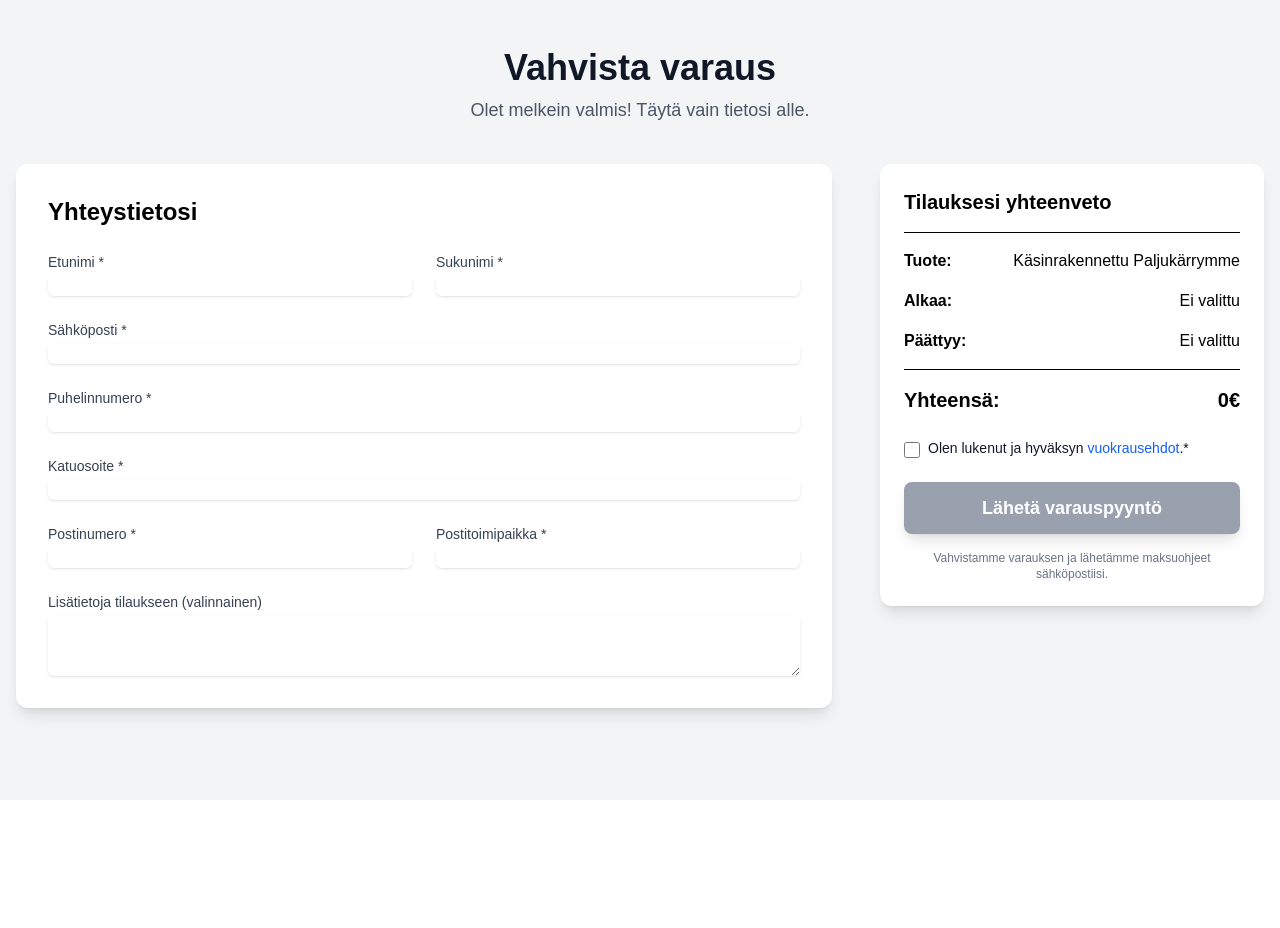
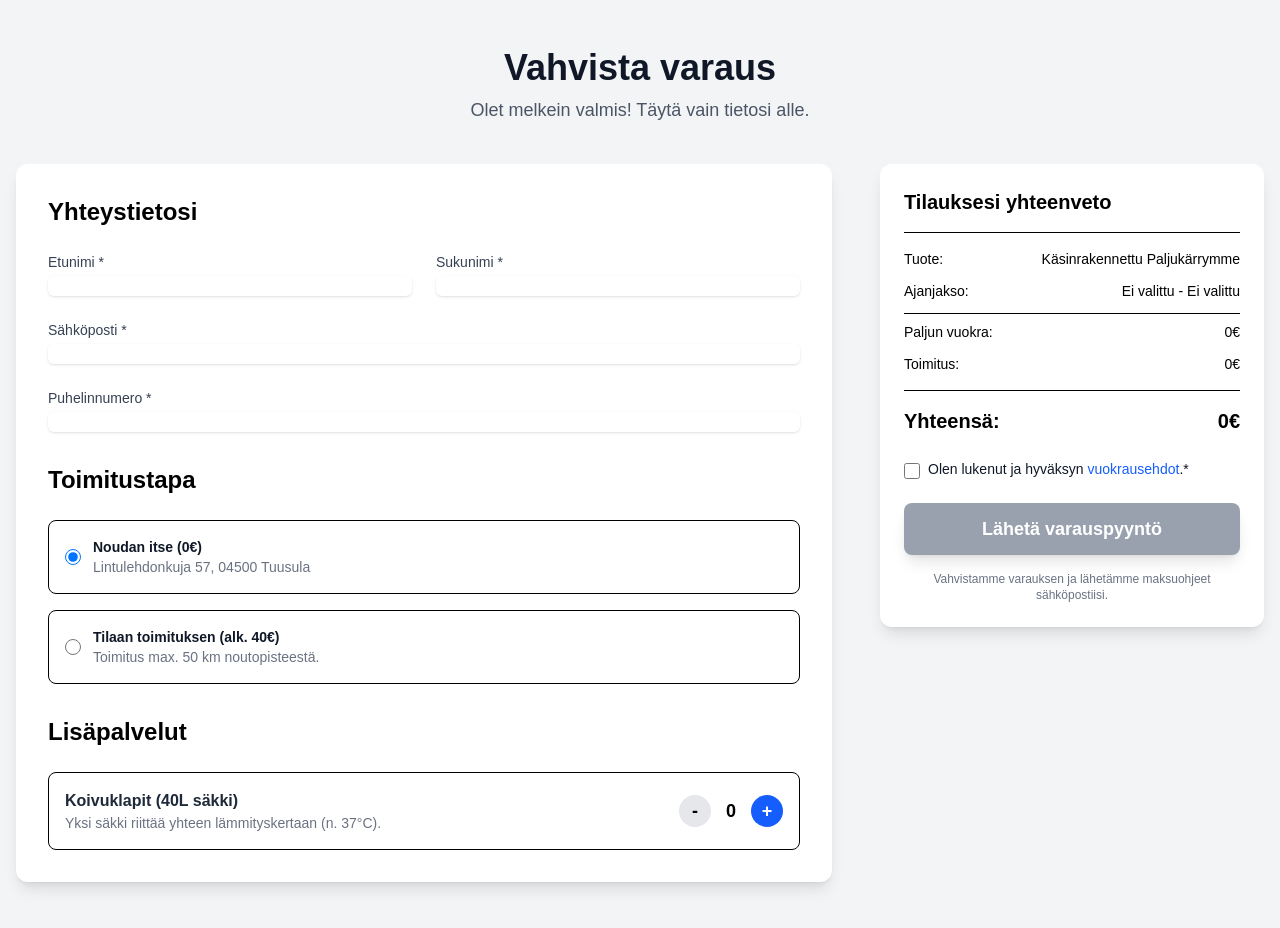
Before and after one commit to OskaNiiranen/paljuvaraus, a Next.js app: page /kassa in a window 1280 px wide. Before the commit the page ends 800 px from the top, so only its background shows below. Built offline with nearby package versions, Linux system fonts and the light colour scheme.

Commit message:
Kassa toimitus ja polttopuut

```diff
--- a/app/globals.css
+++ b/app/globals.css
@@ -5,7 +5,7 @@
   --foreground: #171717;
 }
 
-@theme inline {
+inline {
   --color-background: var(--background);
   --color-foreground: var(--foreground);
   --font-sans: var(--font-geist-sans);
--- a/app/kassa/page.tsx
+++ b/app/kassa/page.tsx
@@ -1,33 +1,50 @@
 "use client";
 
 import { useSearchParams } from "next/navigation";
-import { useState, Suspense } from "react";
+import { useState, useEffect, Suspense } from "react";
 import Link from "next/link";
 
-// Tämä komponentti sisältää kaiken logiikan ja näkymän
+// --- SIMULOITU ETÄISYYSLASKENTA ---
+const getMockDistance = async (
+  zipCode: string
+): Promise<{ distance: number; message: string }> => {
+  return new Promise((resolve) => {
+    setTimeout(() => {
+      if (zipCode.startsWith("04")) {
+        resolve({ distance: 15, message: "Etäisyys on noin 15 km." });
+      } else if (zipCode.startsWith("01") || zipCode.startsWith("00")) {
+        resolve({ distance: 35, message: "Etäisyys on noin 35 km." });
+      } else if (zipCode.startsWith("05")) {
+        resolve({ distance: 45, message: "Etäisyys on noin 45 km." });
+      } else if (zipCode.startsWith("1")) {
+        resolve({ distance: 80, message: "Etäisyys on yli 50 km." });
+      } else {
+        resolve({ distance: 100, message: "Postinumeroa ei tunnistettu." });
+      }
+    }, 500);
+  });
+};
+
+// Komponentti, joka sisältää kaiken logiikan ja näkymän
 function KassaContent() {
   const searchParams = useSearchParams();
 
-  // Luetaan parametrit URL:sta
   const fromDateStr = searchParams.get("from");
   const toDateStr = searchParams.get("to");
   const priceStr = searchParams.get("price");
 
-  // Muotoillaan päivämäärät suomalaiseen muotoon
   const formatDate = (dateString: string | null) => {
     if (!dateString) return "Ei valittu";
     return new Date(dateString).toLocaleDateString("fi-FI");
   };
 
-  // Rakennetaan bookingDetails-olio URL:sta luetuilla tiedoilla
   const bookingDetails = {
     productName: "Käsinrakennettu Paljukärrymme",
     startDate: formatDate(fromDateStr),
     endDate: formatDate(toDateStr),
-    totalPrice: priceStr ? parseInt(priceStr, 10) : 0,
+    basePrice: priceStr ? parseInt(priceStr, 10) : 0,
   };
 
-  // Tila (state) lomakkeen kentille
   const [formData, setFormData] = useState({
     firstName: "",
     lastName: "",
@@ -40,7 +57,49 @@ function KassaContent() {
     termsAccepted: false,
   });
 
-  // Käsittelijä lomakkeen kenttien muutoksille
+  const [deliveryMethod, setDeliveryMethod] = useState<"pickup" | "delivery">(
+    "pickup"
+  );
+  const [deliveryCost, setDeliveryCost] = useState(0);
+  const [deliveryInfo, setDeliveryInfo] = useState("");
+  const [isCheckingDistance, setIsCheckingDistance] = useState(false);
+
+  // LISÄTTY: Tila polttopuusäkkien määrälle
+  const [firewoodBags, setFirewoodBags] = useState(0);
+  const firewoodPricePerBag = 10;
+  const firewoodCost = firewoodBags * firewoodPricePerBag;
+
+  // PÄIVITETTY: Lasketaan kokonaishinta
+  const totalPrice = bookingDetails.basePrice + deliveryCost + firewoodCost;
+
+  useEffect(() => {
+    if (deliveryMethod === "delivery" && formData.zipCode.length === 5) {
+      setIsCheckingDistance(true);
+      setDeliveryInfo("Tarkistetaan etäisyyttä...");
+
+      getMockDistance(formData.zipCode).then((result) => {
+        if (result.distance > 50) {
+          setDeliveryCost(0);
+          setDeliveryInfo(
+            "Toimitus ei valitettavasti ole mahdollinen tähän osoitteeseen (yli 50 km)."
+          );
+        } else if (result.distance > 30) {
+          setDeliveryCost(80);
+          setDeliveryInfo("Toimituksen hinta: 80€");
+        } else {
+          setDeliveryCost(40);
+          setDeliveryInfo("Toimituksen hinta: 40€");
+        }
+        setIsCheckingDistance(false);
+      });
+    } else {
+      setDeliveryInfo("");
+      if (deliveryMethod === "pickup") {
+        setDeliveryCost(0);
+      }
+    }
+  }, [formData.zipCode, deliveryMethod]);
+
   const handleInputChange = (
     e: React.ChangeEvent<HTMLInputElement | HTMLTextAreaElement>
   ) => {
@@ -49,13 +108,9 @@ function KassaContent() {
     const inputValue = isCheckbox
       ? (e.target as HTMLInputElement).checked
       : value;
-    setFormData((prev) => ({
-      ...prev,
-      [name]: inputValue,
-    }));
+    setFormData((prev) => ({ ...prev, [name]: inputValue }));
   };
 
-  // Käsittelijä lomakkeen lähetykselle
   const handleSubmit = (e: React.FormEvent<HTMLFormElement>) => {
     e.preventDefault();
     if (!formData.termsAccepted) {
@@ -63,8 +118,11 @@ function KassaContent() {
       return;
     }
     console.log("Lähetetään varaus:", {
-      ...bookingDetails,
+      booking: bookingDetails,
       customer: formData,
+      delivery: { method: deliveryMethod, cost: deliveryCost },
+      extras: { firewoodBags: firewoodBags, cost: firewoodCost }, // LISÄTTY
+      total: totalPrice,
     });
     alert("Varauspyyntö lähetetty! (Tämä on vain demo)");
   };
@@ -82,11 +140,12 @@ function KassaContent() {
 
       <form onSubmit={handleSubmit}>
         <div className="grid grid-cols-1 lg:grid-cols-3 gap-8 lg:gap-12">
-          {/* Vasen palsta: Asiakkaan tiedot */}
-          <div className="lg:col-span-2 bg-white p-8 rounded-xl shadow-lg">
+          <div className="lg:col-span-2 bg-white p-8 rounded-xl shadow-lg space-y-8">
+            {/* Yhteystiedot */}
+            <div>
               <h2 className="text-2xl font-bold mb-6">Yhteystietosi</h2>
               <div className="grid grid-cols-1 sm:grid-cols-2 gap-6">
-              {/* Etunimi */}
+                {/* Kentät kuten ennenkin... */}
                 <div>
                   <label
                     htmlFor="firstName"
@@ -104,7 +163,6 @@ function KassaContent() {
                     className="mt-1 block w-full rounded-md border-gray-300 shadow-sm focus:border-blue-500 focus:ring-blue-500 sm:text-sm"
                   />
                 </div>
-              {/* Sukunimi */}
                 <div>
                   <label
                     htmlFor="lastName"
@@ -122,7 +180,6 @@ function KassaContent() {
                     className="mt-1 block w-full rounded-md border-gray-300 shadow-sm focus:border-blue-500 focus:ring-blue-500 sm:text-sm"
                   />
                 </div>
-              {/* Sähköposti */}
                 <div className="sm:col-span-2">
                   <label
                     htmlFor="email"
@@ -140,7 +197,6 @@ function KassaContent() {
                     className="mt-1 block w-full rounded-md border-gray-300 shadow-sm focus:border-blue-500 focus:ring-blue-500 sm:text-sm"
                   />
                 </div>
-              {/* Puhelinnumero */}
                 <div className="sm:col-span-2">
                   <label
                     htmlFor="phone"
@@ -158,7 +214,66 @@ function KassaContent() {
                     className="mt-1 block w-full rounded-md border-gray-300 shadow-sm focus:border-blue-500 focus:ring-blue-500 sm:text-sm"
                   />
                 </div>
-              {/* Katuosoite */}
+              </div>
+            </div>
+
+            {/* Toimitusvalinnat */}
+            <div>
+              <h2 className="text-2xl font-bold mb-6">Toimitustapa</h2>
+              <div className="space-y-4">
+                <div
+                  className="flex items-center p-4 border rounded-lg cursor-pointer"
+                  onClick={() => setDeliveryMethod("pickup")}
+                >
+                  <input
+                    type="radio"
+                    name="deliveryMethod"
+                    id="pickup"
+                    checked={deliveryMethod === "pickup"}
+                    onChange={() => setDeliveryMethod("pickup")}
+                    className="h-4 w-4 text-blue-600 border-gray-300 focus:ring-blue-500"
+                  />
+                  <div className="ml-3">
+                    <label
+                      htmlFor="pickup"
+                      className="block text-sm font-bold text-gray-900"
+                    >
+                      Noudan itse (0€)
+                    </label>
+                    <p className="text-sm text-gray-500">
+                      Lintulehdonkuja 57, 04500 Tuusula
+                    </p>
+                  </div>
+                </div>
+                <div
+                  className="flex items-center p-4 border rounded-lg cursor-pointer"
+                  onClick={() => setDeliveryMethod("delivery")}
+                >
+                  <input
+                    type="radio"
+                    name="deliveryMethod"
+                    id="delivery"
+                    checked={deliveryMethod === "delivery"}
+                    onChange={() => setDeliveryMethod("delivery")}
+                    className="h-4 w-4 text-blue-600 border-gray-300 focus:ring-blue-500"
+                  />
+                  <div className="ml-3">
+                    <label
+                      htmlFor="delivery"
+                      className="block text-sm font-bold text-gray-900"
+                    >
+                      Tilaan toimituksen (alk. 40€)
+                    </label>
+                    <p className="text-sm text-gray-500">
+                      Toimitus max. 50 km noutopisteestä.
+                    </p>
+                  </div>
+                </div>
+              </div>
+              {deliveryMethod === "delivery" && (
+                <div className="mt-6 p-4 bg-gray-50 rounded-lg">
+                  <h3 className="text-lg font-semibold mb-4">Toimitusosoite</h3>
+                  <div className="grid grid-cols-1 sm:grid-cols-2 gap-6">
                     <div className="sm:col-span-2">
                       <label
                         htmlFor="address"
@@ -172,11 +287,10 @@ function KassaContent() {
                         id="address"
                         value={formData.address}
                         onChange={handleInputChange}
-                  required
+                        required={deliveryMethod === "delivery"}
                         className="mt-1 block w-full rounded-md border-gray-300 shadow-sm focus:border-blue-500 focus:ring-blue-500 sm:text-sm"
                       />
                     </div>
-              {/* Postinumero */}
                     <div>
                       <label
                         htmlFor="zipCode"
@@ -190,11 +304,11 @@ function KassaContent() {
                         id="zipCode"
                         value={formData.zipCode}
                         onChange={handleInputChange}
-                  required
+                        required={deliveryMethod === "delivery"}
+                        maxLength={5}
                         className="mt-1 block w-full rounded-md border-gray-300 shadow-sm focus:border-blue-500 focus:ring-blue-500 sm:text-sm"
                       />
                     </div>
-              {/* Postitoimipaikka */}
                     <div>
                       <label
                         htmlFor="city"
@@ -208,26 +322,55 @@ function KassaContent() {
                         id="city"
                         value={formData.city}
                         onChange={handleInputChange}
-                  required
+                        required={deliveryMethod === "delivery"}
                         className="mt-1 block w-full rounded-md border-gray-300 shadow-sm focus:border-blue-500 focus:ring-blue-500 sm:text-sm"
                       />
                     </div>
-              {/* Lisätietoja */}
-              <div className="sm:col-span-2">
-                <label
-                  htmlFor="notes"
-                  className="block text-sm font-medium text-gray-700"
+                    {deliveryInfo && (
+                      <div className="sm:col-span-2 text-sm font-medium text-blue-700">
+                        {deliveryInfo}
+                      </div>
+                    )}
+                  </div>
+                </div>
+              )}
+            </div>
+
+            {/* LISÄTTY: Lisäpalvelut */}
+            <div>
+              <h2 className="text-2xl font-bold mb-6">Lisäpalvelut</h2>
+              <div className="bg-white p-4 border rounded-lg">
+                <div className="flex justify-between items-center">
+                  <div>
+                    <h4 className="font-semibold text-gray-800">
+                      Koivuklapit (40L säkki)
+                    </h4>
+                    <p className="text-sm text-gray-500">
+                      Yksi säkki riittää yhteen lämmityskertaan (n. 37°C).
+                    </p>
+                  </div>
+                  <div className="flex items-center gap-3">
+                    <button
+                      type="button"
+                      onClick={() =>
+                        setFirewoodBags((prev) => Math.max(0, prev - 1))
+                      }
+                      className="w-8 h-8 rounded-full bg-gray-200 text-lg font-bold hover:bg-gray-300"
                     >
-                  Lisätietoja tilaukseen (valinnainen)
-                </label>
-                <textarea
-                  name="notes"
-                  id="notes"
-                  rows={3}
-                  value={formData.notes}
-                  onChange={handleInputChange}
-                  className="mt-1 block w-full rounded-md border-gray-300 shadow-sm focus:border-blue-500 focus:ring-blue-500 sm:text-sm"
-                ></textarea>
+                      -
+                    </button>
+                    <span className="text-lg font-bold w-4 text-center">
+                      {firewoodBags}
+                    </span>
+                    <button
+                      type="button"
+                      onClick={() => setFirewoodBags((prev) => prev + 1)}
+                      className="w-8 h-8 rounded-full bg-blue-600 text-white text-lg font-bold hover:bg-blue-700"
+                    >
+                      +
+                    </button>
+                  </div>
+                </div>
               </div>
             </div>
           </div>
@@ -238,22 +381,35 @@ function KassaContent() {
               <h3 className="text-xl font-bold border-b pb-4 mb-4">
                 Tilauksesi yhteenveto
               </h3>
-              <div className="space-y-4">
+              <div className="space-y-3 text-sm">
                 <div className="flex justify-between">
-                  <span className="font-semibold">Tuote:</span>
+                  <span>Tuote:</span>
                   <span>{bookingDetails.productName}</span>
                 </div>
                 <div className="flex justify-between">
-                  <span className="font-semibold">Alkaa:</span>
-                  <span>{bookingDetails.startDate}</span>
+                  <span>Ajanjakso:</span>
+                  <span>
+                    {bookingDetails.startDate} - {bookingDetails.endDate}
+                  </span>
+                </div>
+                <hr className="my-2" />
+                <div className="flex justify-between">
+                  <span>Paljun vuokra:</span>
+                  <span>{bookingDetails.basePrice}€</span>
                 </div>
                 <div className="flex justify-between">
-                  <span className="font-semibold">Päättyy:</span>
-                  <span>{bookingDetails.endDate}</span>
+                  <span>Toimitus:</span>
+                  <span>{deliveryCost}€</span>
                 </div>
+                {firewoodBags > 0 && (
+                  <div className="flex justify-between">
+                    <span>Polttopuut ({firewoodBags} säkkiä):</span>
+                    <span>{firewoodCost}€</span>
+                  </div>
+                )}
                 <div className="border-t pt-4 mt-4 flex justify-between text-xl font-bold">
                   <span>Yhteensä:</span>
-                  <span>{bookingDetails.totalPrice}€</span>
+                  <span>{totalPrice}€</span>
                 </div>
               </div>
               <div className="mt-6">
@@ -285,9 +441,14 @@ function KassaContent() {
               <button
                 type="submit"
                 className="mt-6 w-full bg-green-600 hover:bg-green-700 text-white font-bold text-lg rounded-lg py-3 transition shadow-lg disabled:bg-gray-400 disabled:cursor-not-allowed"
-                disabled={!formData.termsAccepted}
+                disabled={
+                  !formData.termsAccepted ||
+                  (deliveryMethod === "delivery" &&
+                    deliveryCost === 0 &&
+                    formData.zipCode.length === 5)
+                }
               >
-                Lähetä varauspyyntö
+                {isCheckingDistance ? "Tarkistetaan..." : "Lähetä varauspyyntö"}
               </button>
               <p className="text-xs text-gray-500 mt-4 text-center">
                 Vahvistamme varauksen ja lähetämme maksuohjeet sähköpostiisi.
@@ -301,7 +462,6 @@ function KassaContent() {
 }
 
 // Tämä on pääkomponentti, joka käärii sisällön Suspenseen.
-// Tämä on välttämätöntä, koska useSearchParams on client-puolen hook.
 export default function KassaSivu() {
   return (
     <div className="bg-gray-100 min-h-screen">
```
Lines whose indentation alone changed are shown as unchanged.
